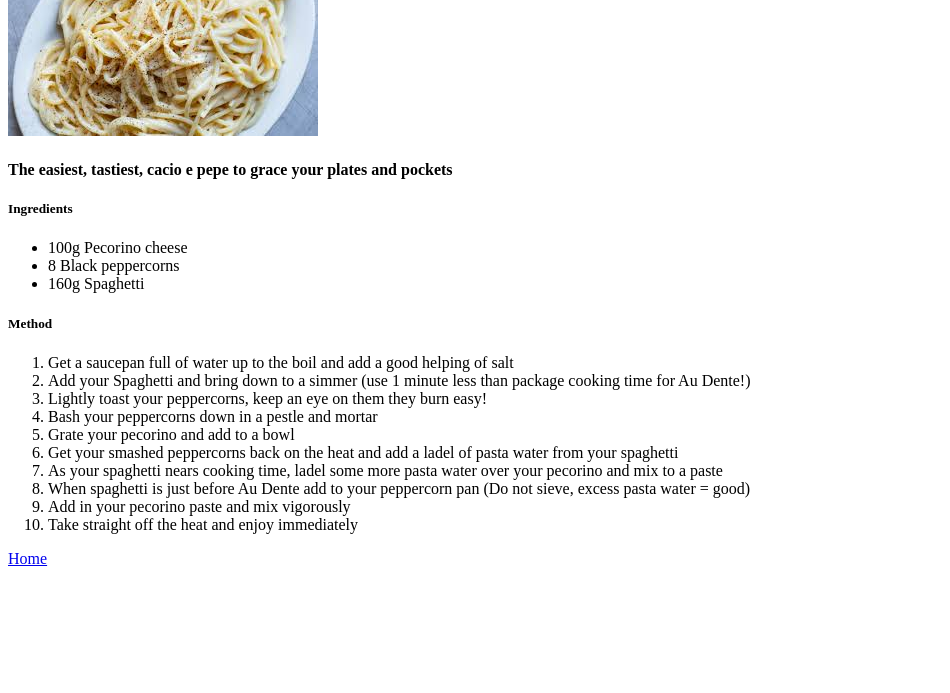
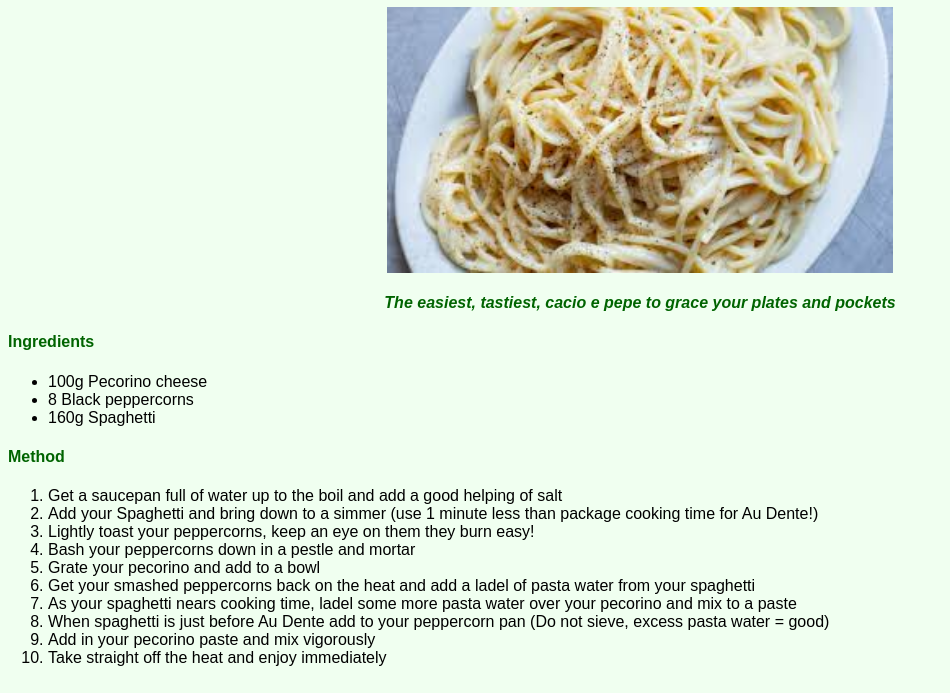
Before and after one commit to brickbiddle/odin-recipes, a plain HTML site: page recipes/cacioepepe.html in a window 1280 px wide. Shown: the part 107-800 px from the top of the page, without its empty margins (0-950 px from the left). Drawn offline with Linux system fonts and the light colour scheme.

Commit message:
Updates styles for recipe New background color, font-family and centered img and H1/4 elements

```diff
--- a/recipes/cacioepepe.html
+++ b/recipes/cacioepepe.html
@@ -3,22 +3,25 @@
     <head>
         <meta charset="UTF-8">
         <title>Cacio e pepe</title>
+        <link rel="stylesheet" href="../styles.css">
 
     </head>
     <body>
+        <p><a href="../index.html">Home</a></p>
         <h1>Cacio e pepe</h1>
         <img src="../images/cacioepepe.jpeg" alt="A picture of pasta in a creamy pecorino sauce.">
 
-        <h4>The easiest, tastiest, cacio e pepe to grace your plates and pockets</h4>
-        <p></p>
-        <h5>Ingredients</h5>
+        <h4 class=center>The easiest, tastiest, cacio e pepe to grace your plates and pockets</h4>
+
+        <h4>Ingredients</h4>
         <ul>
             <li>100g Pecorino cheese</li>
             <li>8 Black peppercorns</li>
             <li>160g Spaghetti</li>
         </ul>
-        <h5>Method</h5>
-        <ol>
+        <h4>Method</h4>
+
+        <ol class="div ul">
             <li>Get a saucepan full of water up to the boil and add a good helping of salt</li>
             <li>Add your Spaghetti and bring down to a simmer (use 1 minute less than package cooking time for Au Dente!)</li>
             <li>Lightly toast your peppercorns, keep an eye on them they burn easy!</li>
@@ -31,7 +34,12 @@
             <li>Take straight off the heat and enjoy immediately</li>
         </ol>
 
-        <p><a href="../index.html">Home</a></p>
+
+
+
+
+
+
 
     </body>
 </html>
```
